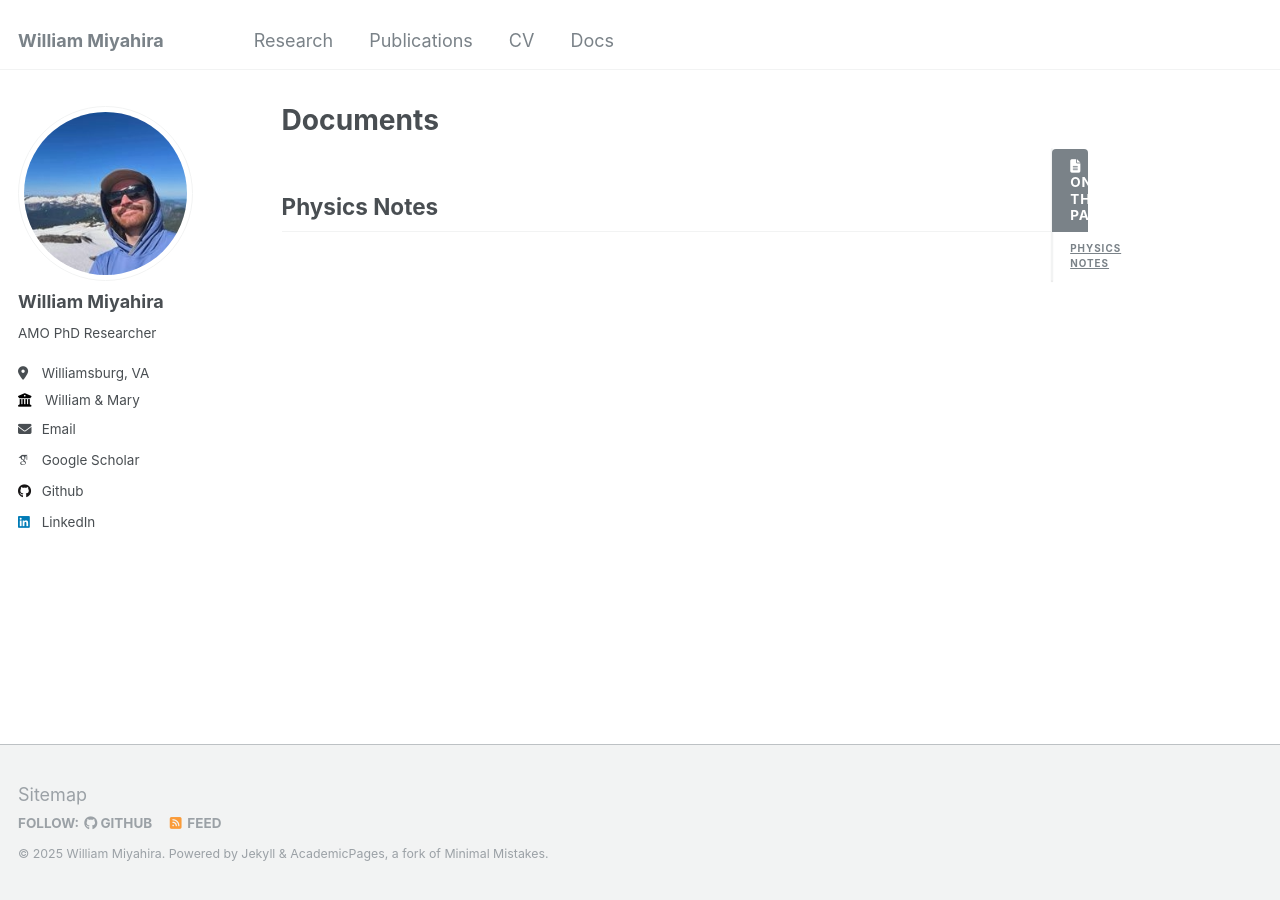
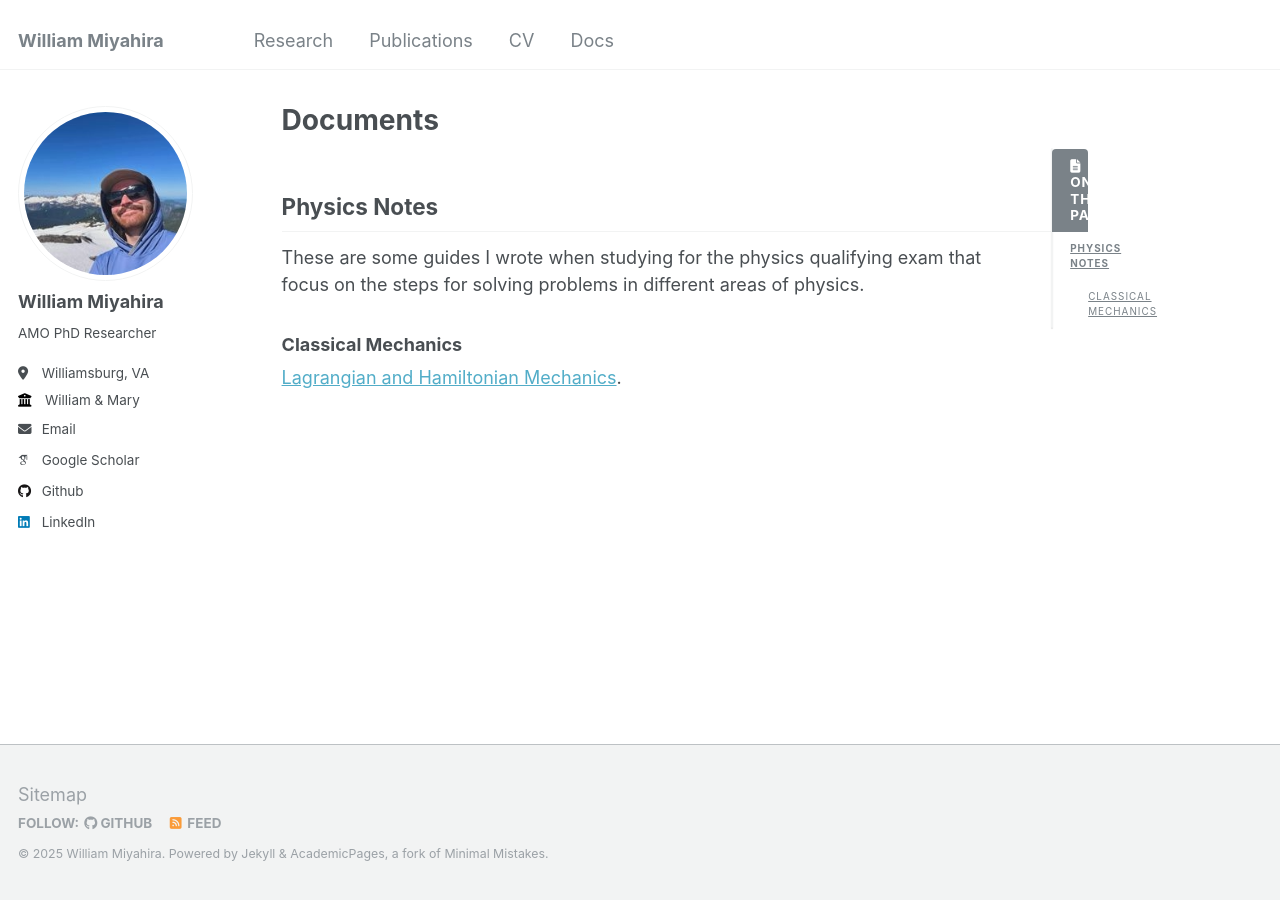
Before and after one commit to willmiyahira/willmiyahira.github.io, a Jekyll site: the page built from _pages/docs.md, in a window 1280 px wide. Built offline with Jekyll 4.4.1, drawn with Linux system fonts in a browser that asks for light colours; some web fonts are replaced.

Commit message:
update docs page

```diff
--- a/_pages/docs.md
+++ b/_pages/docs.md
@@ -8,3 +8,7 @@ author_profile: true
 
 
 ## Physics Notes
+These are some guides I wrote when studying for the physics qualifying exam that focus on the steps for solving problems in different areas of physics.
+
+### Classical Mechanics
+<a href="/files/docs/Lagrangian and Hamiltonian Mechanics.pdf" target="_blank">Lagrangian and Hamiltonian Mechanics</a>.
```
Also changed, not shown: 13 other files.
